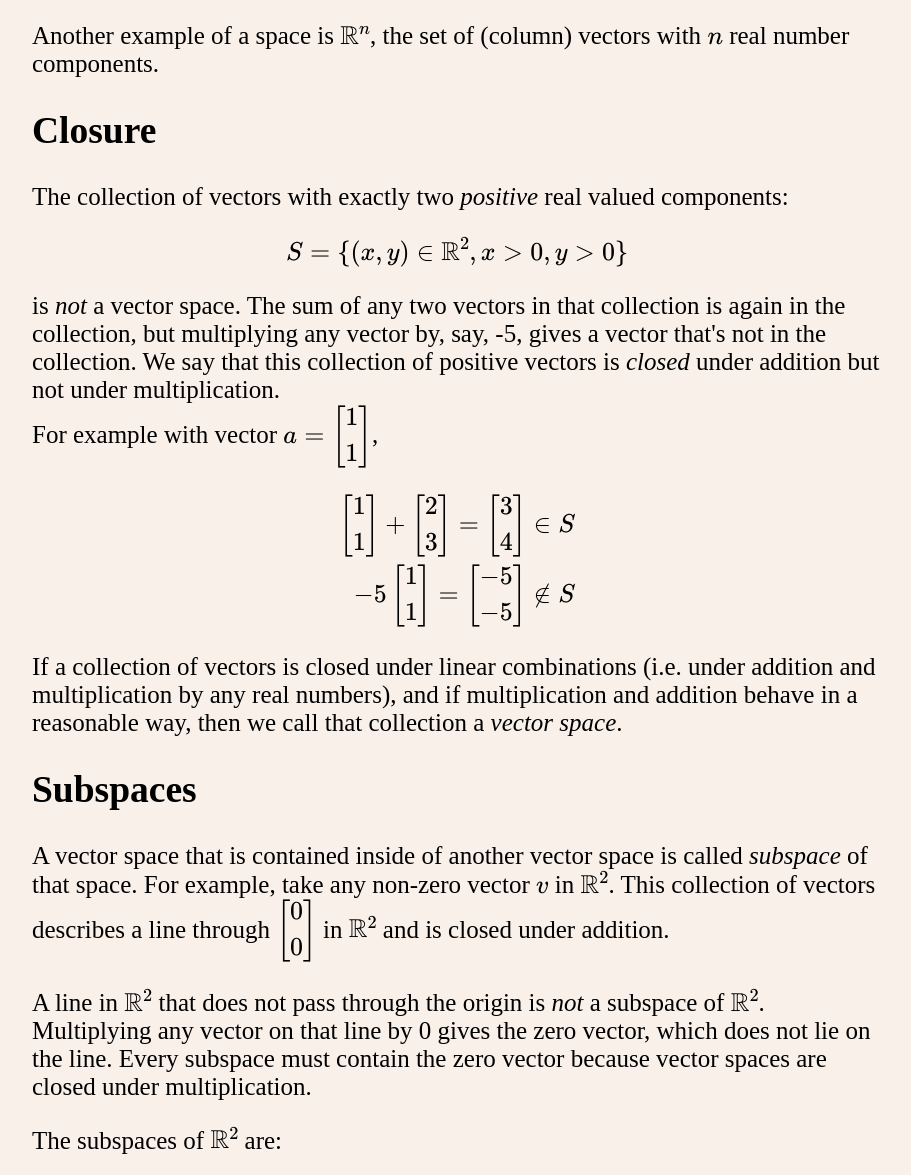
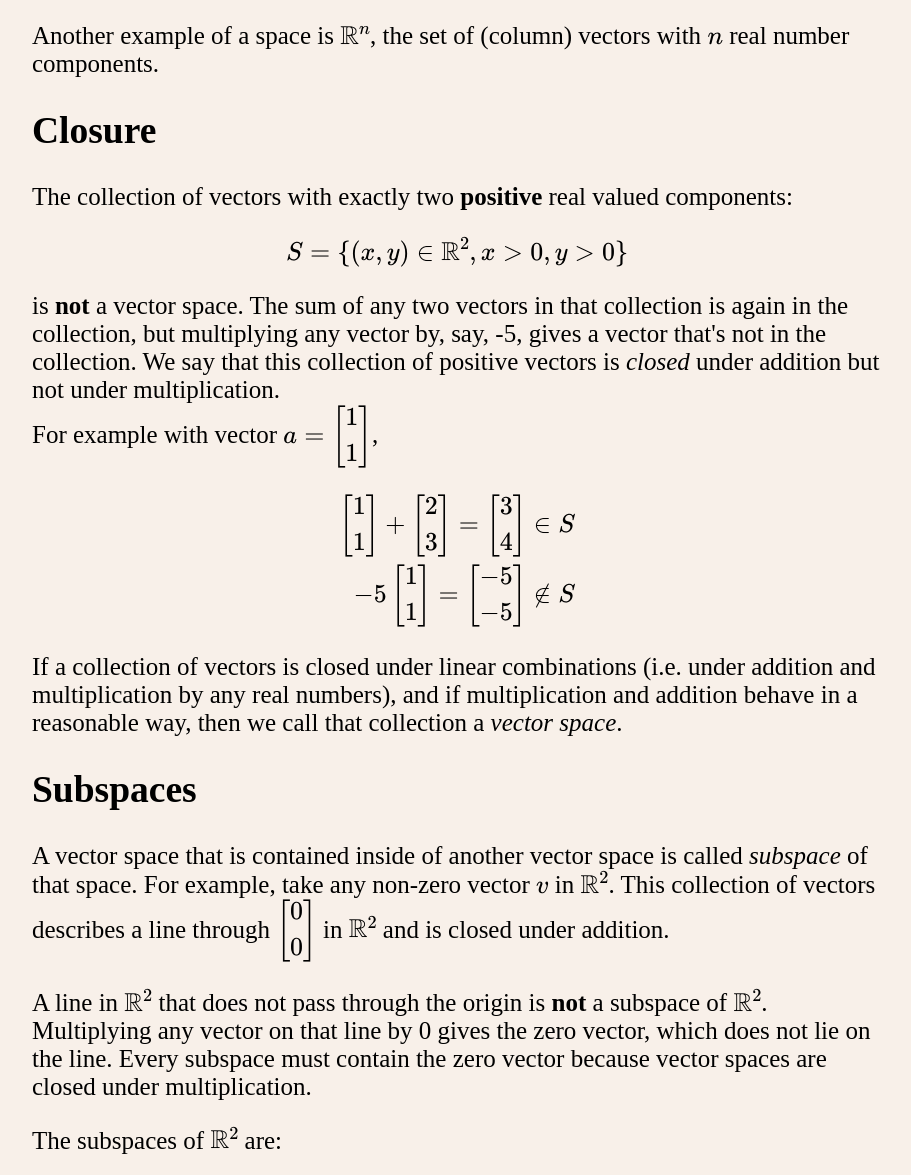
Before and after one commit to harplife/linear_algebra_notes, a Flask app: template templates/lecture_note_5.html in a window 1280 px wide. Shown: the part 1313-2488 px from the top of the page, without its empty margins (183-1094 px from the left). Run offline with Flask 2, Linux system fonts and the light colour scheme; the template is opened without the code that fills it, so the values that code supplies are empty.

Commit message:
non keyword italics replaced with bold

```diff
--- a/templates/lecture_note_5.html
+++ b/templates/lecture_note_5.html
@@ -57,11 +57,11 @@
 
   <h2>Closure</h2>
   <p>
-    The collection of vectors with exactly two <i class='keyword'>positive</i> real valued components:
+    The collection of vectors with exactly two <b>positive</b> real valued components:
     \[
       S = \{ (x,y) \in \mathbb{R}^2, x>0, y>0 \}
     \]
-    is <i class='keyword'>not</i> a vector space. The sum of any two vectors in that collection is again
+    is <b>not</b> a vector space. The sum of any two vectors in that collection is again
     in the collection, but multiplying any vector by, say, -5, gives a vector that's not
     in the collection. We say that this collection of positive vectors is <i class='keyword'>closed</i>
     under addition but not under multiplication.<br>
@@ -88,7 +88,7 @@
     \(\mymat{0\\0}\) in \(\mathbb{R}^2\) and is closed under addition.
   </p>
   <p>
-    A line in \(\mathbb{R}^2\) that does not pass through the origin is <i class='keyword'>not</i> a
+    A line in \(\mathbb{R}^2\) that does not pass through the origin is <b>not</b> a
     subspace of \(\mathbb{R}^2\). Multiplying any vector on that line by 0 gives
     the zero vector, which does not lie on the line. Every subspace must contain the
     zero vector because vector spaces are closed under multiplication.
```
